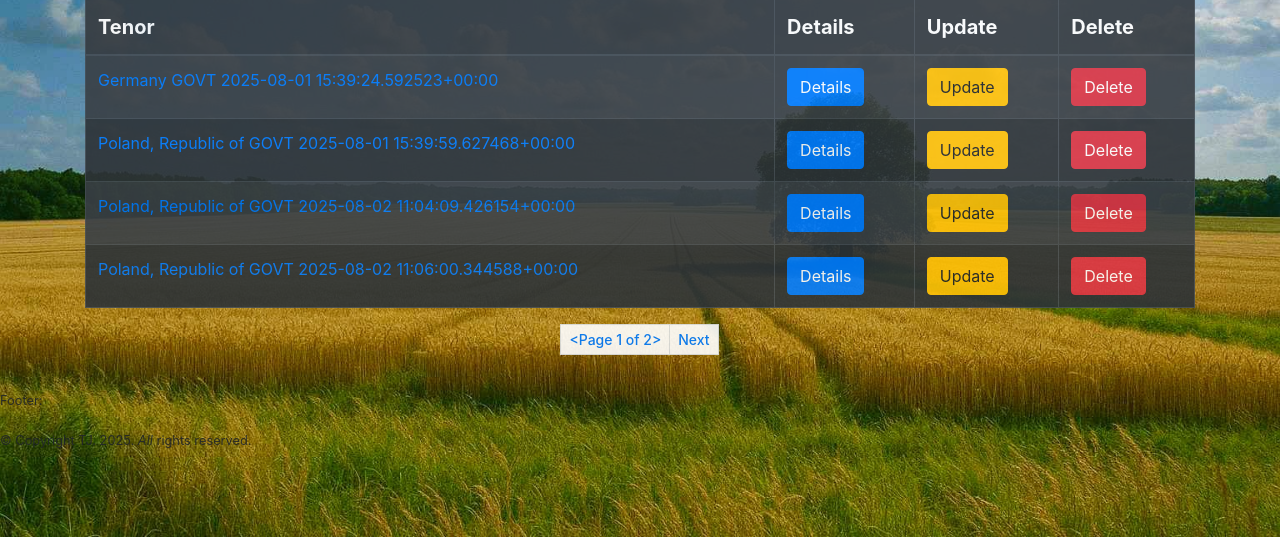
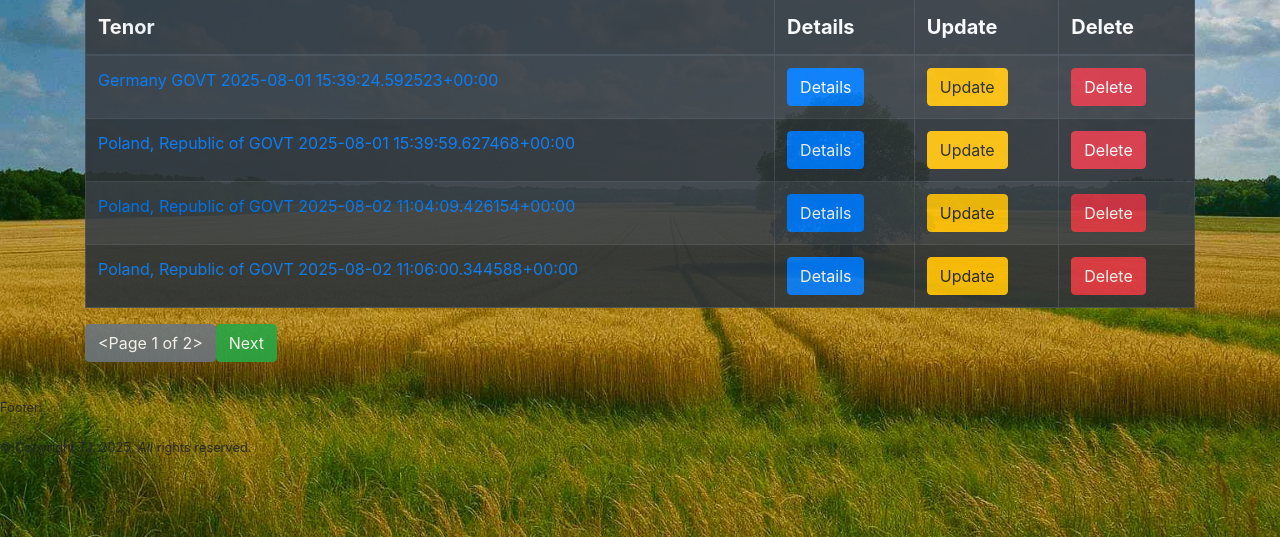
Before and after one commit to jata4321/DjangoProject1, a Django app: page /curvecalc/listview/ in a window 1280 px wide. Shown: the part 263-800 px from the top of the page. Run offline with Django 5.2, Linux system fonts and the light colour scheme; data comes from the database, SQL or seed files in the repository; both versions use the stored data as it was after the commit.

Commit message:
- Added `addition` utility in `calculations.py`, updated view context with results, and displayed it in `home.html`. - Updated SDK version references to Python 3.11 in project files. - Adjusted pagination button styles in `curve_list.html` for consistency.

```diff
--- /dev/null
+++ b/curvecalc/calculations.py
@@ -0,0 +1,3 @@
+def addition(a: object, b: object, *args) -> int:
+    s = sum([a, b, *args])
+    return s
--- a/curvecalc/templates/curvecalc/curve_list.html
+++ b/curvecalc/templates/curvecalc/curve_list.html
@@ -44,14 +44,14 @@
        {% endfor %}
     </table>
 
-    <div class="pagination pagination-sm justify-content-center">
+    <div class="pagination">
         {% if page_obj %}
             {% if page_obj.has_previous %}
-                <a class="h1 page-item page-link" href="?page={{ page_obj.previous_page_number }}">Prev</a>
+                <a class="h5 page-item btn btn-success" href="?page={{ page_obj.previous_page_number }}">Prev</a>
             {% endif %}
-                <a class="h1 page-item page-link" href="#">{{ page_obj }}</a>
+                <a class="h5 page-item btn btn-secondary" href="#">{{ page_obj }}</a>
             {% if page_obj.has_next %}
-                <a class="h1 page-item page-link" href="?page={{ page_obj.next_page_number }}">Next</a>
+                <a class="h5 page-item btn btn-success" href="?page={{ page_obj.next_page_number }}">Next</a>
             {% endif %}
         {% endif %}
     </div>
--- a/curvecalc/templates/curvecalc/home.html
+++ b/curvecalc/templates/curvecalc/home.html
@@ -17,6 +17,7 @@
         <div class="jumbotron">
             <p class="display-1">Yield Curve Calculator</p>
             <p class="display-4">Class Based View {{ sum }}.</p>
+            <p>{{ addition }}</p>
             <ol>
                 <li><a href="{% url 'navigator:index' %}">Navigator Page</a></li>
                 <li><a href="{% url 'portcalc:index' %}">Portfolio Calculator</a></li>
--- a/curvecalc/views.py
+++ b/curvecalc/views.py
@@ -3,6 +3,7 @@ from django.shortcuts import render
 from django.views.generic import TemplateView, ListView, DetailView, CreateView, UpdateView, DeleteView
 from .models import Tenor
 from .forms import CurveForm
+from .calculations import addition
 
 import plotly.express as px
 
@@ -38,7 +39,7 @@ class HomePageView(TemplateView):
         context['sum'] = sum_of_args
         context['labels'] = ["Styczeń", "Luty", "Marzec", "Kwiecień"]
         context['data'] = [10, 25, 13, 40]
-
+        context['addition'] = addition(10, 25, 1,2,3,4,5)
         return context
 
 class CurveListView(ListView):
```
Also changed, not shown: db.sqlite3.
